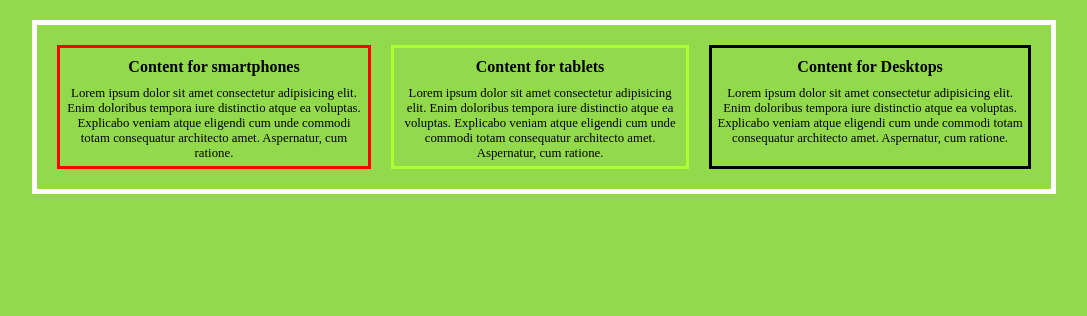
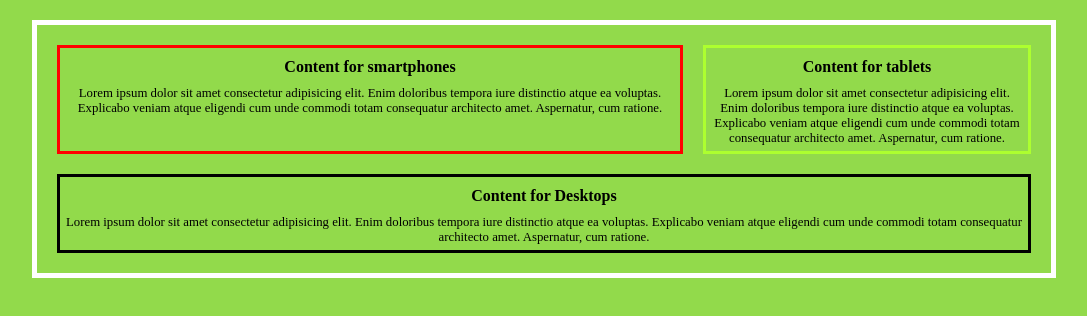
Before and after one commit to DeRooDirk/responsiveness, a plain HTML site: page index.html in a window 1280 px wide. Shown: the whole page, without its empty margins (96-1183 px from the left). Drawn offline with Linux system fonts and the light colour scheme.

Commit message:
Update style.css
added visibility hidden to the css but in comment , now there are 2 ways to do the exercise

```diff
--- a/style.css
+++ b/style.css
@@ -15,20 +15,20 @@ h2,p{
 }
 #small{
     border: 3px solid red;
-    width: 30%;
+    width: 33%;
     text-align: center;
     margin: 10px;
 
 }
 #medium{
     border: 3px solid greenyellow;
-    width: 30%;
+    width: 33%;
     text-align: center;
     margin: 10px;
 }
 #large{
     border: 3px solid black;
-    width: 30%;
+    width: 33%;
     text-align: center;
     margin: 10px;
 }
@@ -72,10 +72,17 @@ h2,p{
         width: 90%;
         padding: 10px;
     }
+    /*-- met visibility (zelf te kizen )
+    #large{
+        visibility: hidden;
+    }
+    #medium{
+        visibility: hidden;
+    }
 
+    --*/
 
-
-    /*
+    /*--met display
     #large{
         display: none;
     }
@@ -109,7 +116,14 @@ h2,p{
         flex-grow: 3;
     }
 
-
+    /*--
+    #small{
+        visibility: hidden;
+    }
+    #large{
+        visibility: hidden;
+    }
+    --*/
 
 
     /*
```
